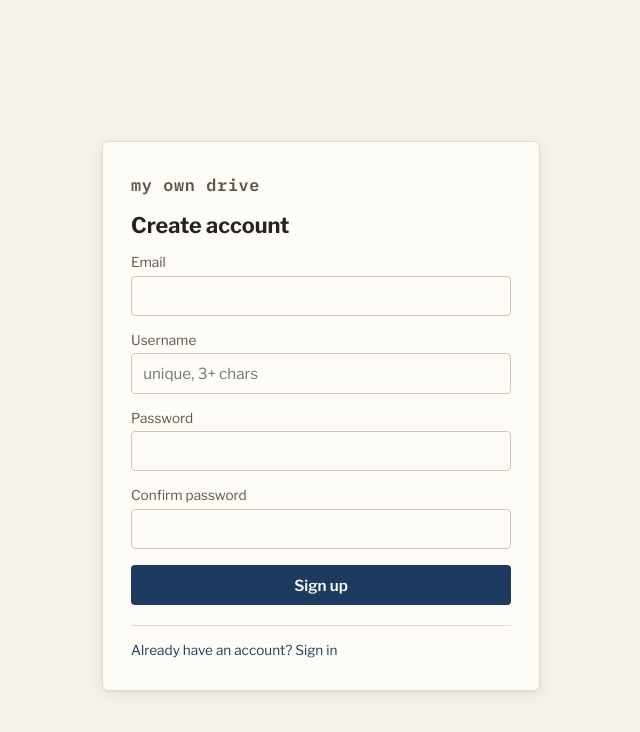
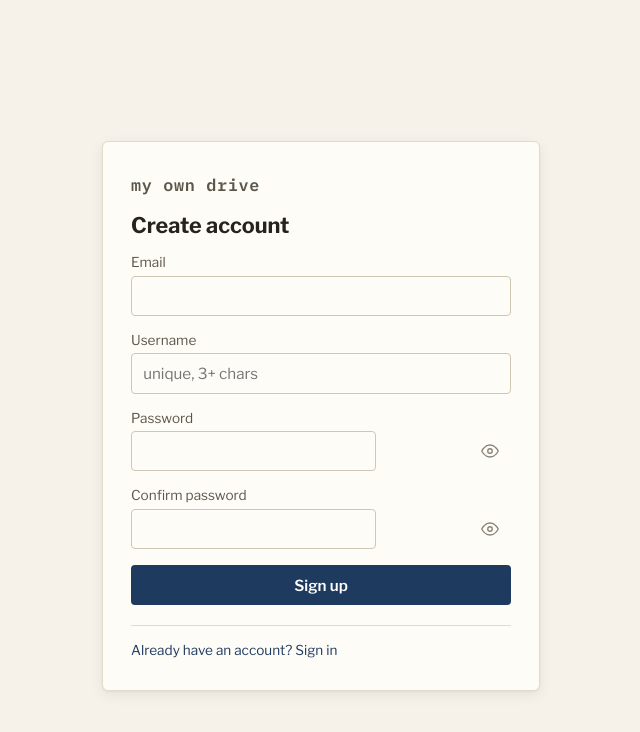
Before and after one commit to DiegoAContre/style-practice, a React (Create React App) app in the folder my-own-drive/: page /login in a window 1280 px wide. Both pictures are taken after a click on the button "Need an account? Sign up". Shown: the top 732 px of the page, without its empty margins (319-959 px from the left). Built offline with nearby package versions, Linux system fonts and the light colour scheme; no server answers.

Commit message:
feat (Eye toggle): See the password writing it

```diff
--- a/my-own-drive/src/pages/Login.css
+++ b/my-own-drive/src/pages/Login.css
@@ -61,6 +61,27 @@
   box-shadow: 0 0 0 3px rgba(31, 58, 95, 0.14);
 }
 
+.login-pw { position: relative; }
+
+.login-pw input { padding-right: 2.5rem; }
+
+.login-eye {
+  position: absolute;
+  right: 0.5rem;
+  top: 50%;
+  transform: translateY(-50%);
+  display: flex;
+  align-items: center;
+  justify-content: center;
+  padding: 0.25rem;
+  background: none;
+  border: none;
+  color: var(--ink-faint);
+  cursor: pointer;
+}
+
+.login-eye:hover { color: var(--navy); }
+
 .login-btn {
   padding: 0.65rem 1rem;
   background: var(--navy);
--- a/my-own-drive/src/pages/Login.js
+++ b/my-own-drive/src/pages/Login.js
@@ -2,6 +2,31 @@ import { useState } from 'react'
 import { useNavigate } from 'react-router-dom'
 import { supabase } from '../lib/supabaseClient'
 import './Login.css'
+
+function EyeToggle({ show, onClick }) {
+  return (
+    <button
+      type="button"
+      className="login-eye"
+      onClick={onClick}
+      aria-label={show ? 'Hide password' : 'Show password'}
+    >
+      {show ? (
+        <svg width="18" height="18" viewBox="0 0 24 24" fill="none" stroke="currentColor" strokeWidth="1.8" strokeLinecap="round" strokeLinejoin="round" aria-hidden="true">
+          <path d="M17.94 17.94A10.07 10.07 0 0 1 12 20c-7 0-11-8-11-8a18.45 18.45 0 0 1 5.06-5.94" />
+          <path d="M9.9 4.24A9.12 9.12 0 0 1 12 4c7 0 11 8 11 8a18.5 18.5 0 0 1-2.16 3.19" />
+          <path d="M14.12 14.12a3 3 0 1 1-4.24-4.24" />
+          <line x1="1" y1="1" x2="23" y2="23" />
+        </svg>
+      ) : (
+        <svg width="18" height="18" viewBox="0 0 24 24" fill="none" stroke="currentColor" strokeWidth="1.8" strokeLinecap="round" strokeLinejoin="round" aria-hidden="true">
+          <path d="M1 12s4-8 11-8 11 8 11 8-4 8-11 8-11-8-11-8z" />
+          <circle cx="12" cy="12" r="3" />
+        </svg>
+      )}
+    </button>
+  )
+}
 
 export default function Login() {
   const navigate = useNavigate()
@@ -9,6 +34,8 @@ export default function Login() {
   const [email, setEmail] = useState('')
   const [password, setPassword] = useState('')
   const [confirmPassword, setConfirmPassword] = useState('')
+  const [showPassword, setShowPassword] = useState(false)
+  const [showConfirm, setShowConfirm] = useState(false)
   const [username, setUsername] = useState('')
   const [error, setError] = useState('')
   const [info, setInfo] = useState('')
@@ -85,13 +112,31 @@ export default function Login() {
 
         <label className="login-field">
           Password
-          <input type="password" value={password} onChange={e => setPassword(e.target.value)} required minLength={6} autoComplete={mode === 'signin' ? 'current-password' : 'new-password'} />
+          <div className="login-pw">
+            <input
+              type={showPassword ? 'text' : 'password'}
+              value={password}
+              onChange={e => setPassword(e.target.value)}
+              required minLength={6}
+              autoComplete={mode === 'signin' ? 'current-password' : 'new-password'}
+            />
+            <EyeToggle show={showPassword} onClick={() => setShowPassword(s => !s)} />
+          </div>
         </label>
 
         {mode === 'signup' && (
           <label className="login-field">
             Confirm password
-            <input type="password" value={confirmPassword} onChange={e => setConfirmPassword(e.target.value)} required minLength={6} autoComplete="new-password" />
+            <div className="login-pw">
+              <input
+                type={showConfirm ? 'text' : 'password'}
+                value={confirmPassword}
+                onChange={e => setConfirmPassword(e.target.value)}
+                required minLength={6}
+                autoComplete="new-password"
+              />
+              <EyeToggle show={showConfirm} onClick={() => setShowConfirm(s => !s)} />
+            </div>
           </label>
         )}
 
```
